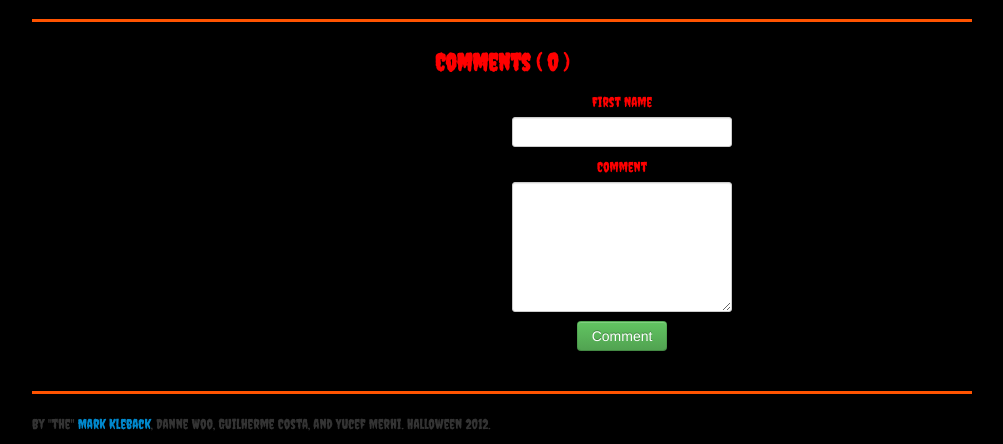
After one commit to markkleeb/ScreamBooth-Python, a Flask app: template templates/photo_entry.html in a window 1280 px wide. The commit adds this page. Shown: the part 603-1047 px from the top of the page, without its empty margins (138-1141 px from the left). Run offline with Flask 2, Linux system fonts and the light colour scheme; the template is opened without the code that fills it, so the values that code supplies are empty; parts of the project's set-up code (start-up, migrations or seed data) failed here and were passed over; some libraries are stand-ins or nearby versions.

Commit message:
single photo

```diff
--- a/app.py
+++ b/app.py
@@ -33,7 +33,7 @@ def index():
 
 
 	templateData = {
-		'photos' : models.Photo.objects().order_by('img', 'timestamp')
+		'photos' : models.Photo.objects()
 
 	}
 	return render_template("main.html", **templateData)
--- a/templates/layout/main.html
+++ b/templates/layout/main.html
@@ -37,7 +37,7 @@
             <hr/>
         </h1>
             <footer>
-                <p>By "the" Mark Klebak, Danne Woo, Guilherme Costa, and Yucef Merhi. Halloween 2012.</p>
+                <p>By "the" <a href="http://www.kleebtronics.com">Mark Kleback</a>, Danne Woo, Guilherme Costa, and Yucef Merhi. Halloween 2012.</p>
             </footer>
 
         </div> <!-- /container -->
--- /dev/null
+++ b/templates/photo_entry.html
@@ -0,0 +1,58 @@
+{% extends "layout/main.html" %}
+
+
+{% block body %}
+
+<div class="row">
+
+	<!-- left column -->
+	<div class="span12">
+		<img src="http://dl.dropbox.com/u/32240901/ScreamBooth/images/{{ photo.img }}" width=640 height =480 align=center>
+		<hr>
+
+
+
+		<h3>Comments ( {{ photo.comments|length }} )</h3>
+		<div class="row">
+
+			<!-- DISPLAY COMMENTS -->
+			<div class="span5">
+				{% for comment in photo.comments %}
+				<div class="comment">
+					<span class="commenter">{{ comment.name }} said,</span><br>
+					<p>{{ comment.comment }}</p>
+					<p><small>{{ comment.timestamp.strftime("%a %m/%d %I:%M%p ") }}</small></p>
+				</div>
+				<hr>
+				{% endfor %}
+			</div>
+
+			<!-- ADD COMMENT -->
+			<div class="span5">
+				<form method="POST" action="/members/{{ member.id }}/comment">
+					<label for="name">First Name</label>
+					<input type="text" id="name" name="name">
+
+					<label for="comment">Comment</label>
+					<textarea cols="50" rows="6" id="comment" name="comment"></textarea>
+
+					<label>
+					<button type="submit" class="btn btn-success">Comment</button>
+					</label>
+				</form>
+			</div>
+		</div>
+
+
+	</div>
+
+
+
+
+</div>
+
+{% endblock %}
+
+
+{% block styles %}{% endblock %}
+{% block scripts %}{% endblock %}
```
Also changed, not shown: templates/main.html (+19 -9 lines), 1 other file.
